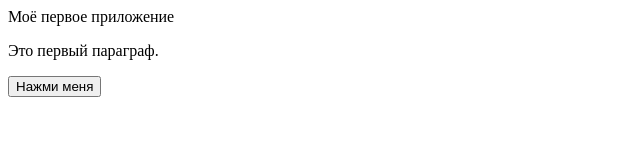
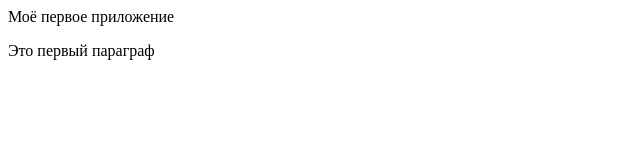
Before and after one commit to artifex1990/burtovoi_react, a plain HTML site: page src/index.html in a window 1280 px wide. Shown: the whole page, without its empty margins (0-640 px from the left). Drawn offline with nearby package versions, Linux system fonts and the light colour scheme.

Commit message:
Создаем пользовательский интерфейс на React

```diff
--- a/src/index.html
+++ b/src/index.html
@@ -5,8 +5,10 @@
     <meta name="viewport" content="width=device-width, initial-scale=1.0">
     <title>New course</title>
     <script type="module" src="./js/index.js"></script>
+    <script src="https://cdn.jsdelivr.net/npm/react@18/umd/react.development.js"></script>
+    <script src="https://cdn.jsdelivr.net/npm/react-dom@18/umd/react-dom.development.js"></script>
 </head>
 <body>
-
+    <div id="root"></div>
 </body>
 </html>
--- a/src/js/index.js
+++ b/src/js/index.js
@@ -1,18 +1,9 @@
-const body = document.querySelector('body');
+const element = React.createElement(
+    'div', {
+        className: 'app-container'
+    },
+    'Моё первое приложение',
+    React.createElement('p', {key: '1'}, 'Это первый параграф')
+);
 
-const root = document.createElement('div');
-root.id = 'root';
-body.appendChild(root);
-
-const appContainer = document.createElement('div');
-appContainer.id = 'app-container';
-appContainer.textContent = 'Моё первое приложение';
-root.appendChild(appContainer);
-
-const p = document.createElement('p');
-p.textContent = 'Это первый параграф.';
-appContainer.appendChild(p);
-
-const button = document.createElement('button');
-button.textContent = 'Нажми меня';
-appContainer.appendChild(button);
+ReactDOM.createRoot(document.getElementById('root')).render(element);
```
